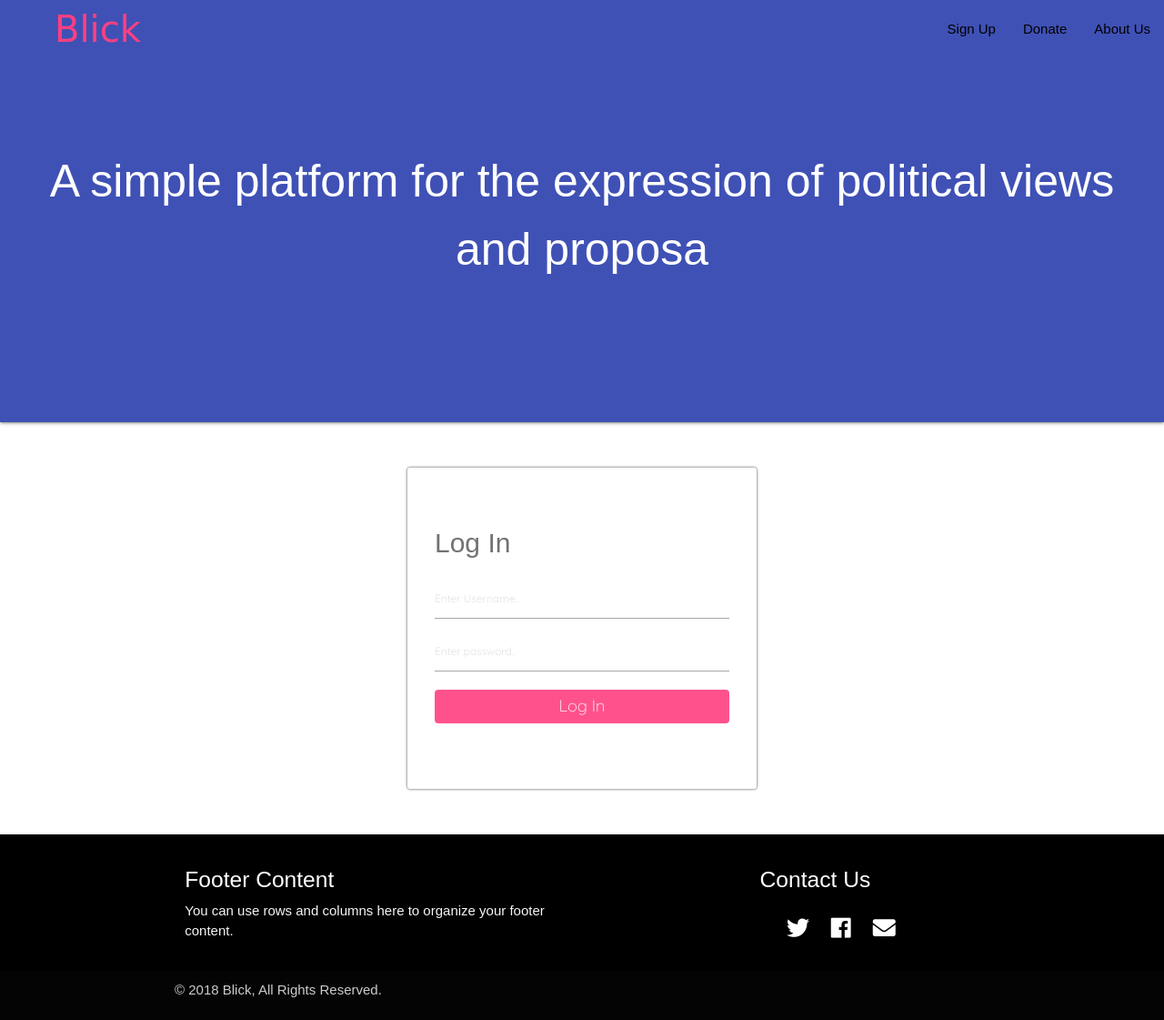
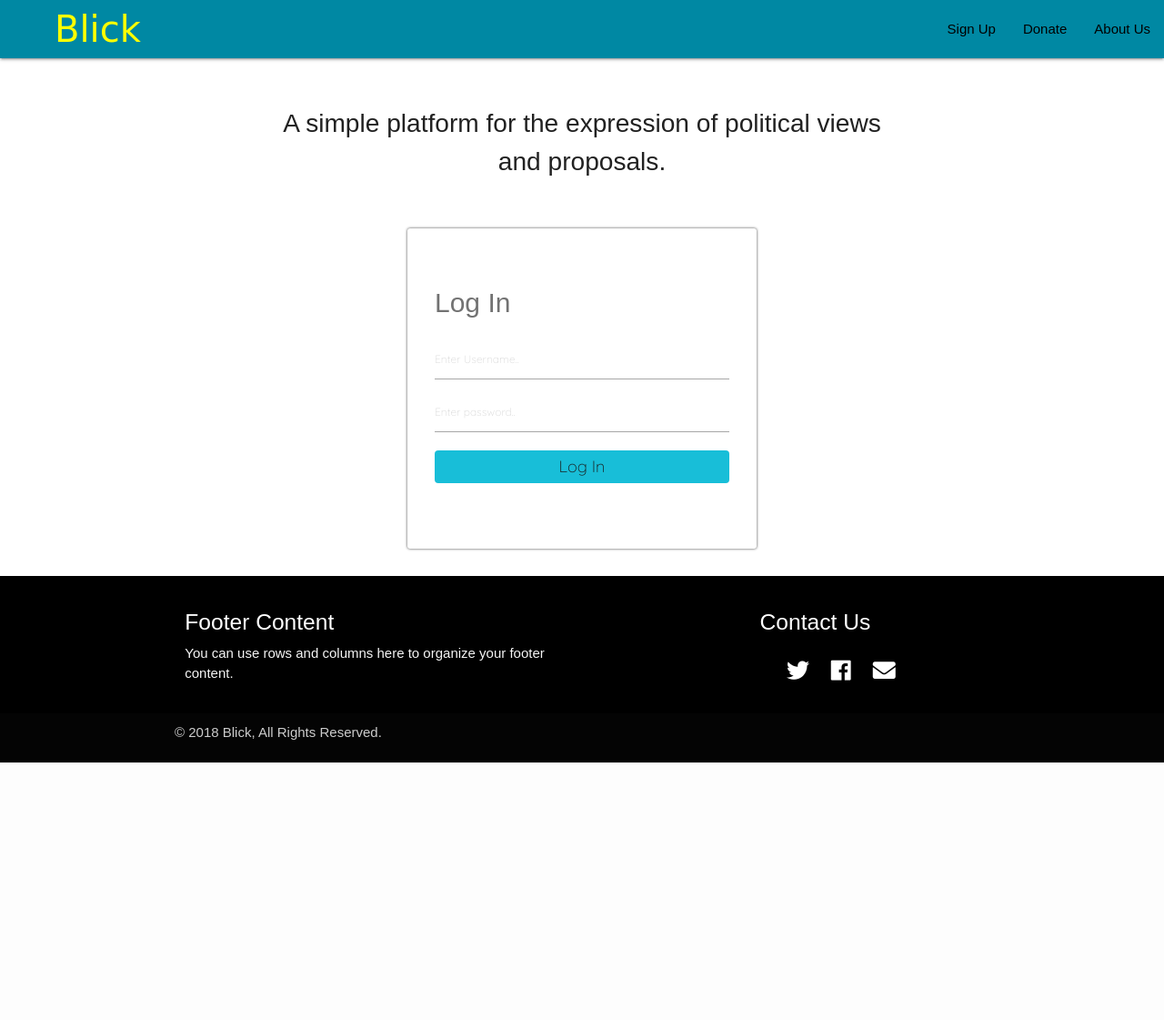
Before and after one commit to MichaelGee/Blick, a PHP site: page /Blick/html/index.php in a window 1280 px wide. Shown: the whole page at 91% size. After the commit the page ends 838 px from the top, so only its background shows below. Run offline with PHP 8.4, Linux system fonts and the light colour scheme; some libraries are stand-ins or nearby versions; some web fonts are replaced.

Commit message:
improved some UI color

```diff
--- a/css/index.css
+++ b/css/index.css
@@ -18,12 +18,16 @@ body{
     font-size: 40px !important;
     margin-left: 60px !important;
     font-family: 'Gugi', cursive !important;
-    color: #ff4081 !important;
+    color: #FFFF00 !important;
 }
 
+nav .sidenav-trigger i{
+    color: white !important;
+    line-height: 36px !important;
+}
 
 .nav-wrapper{
-    background: #3f51b5;
+    background: #0088a3 !important;
 }
 
 nav, ul, a{
@@ -34,38 +38,9 @@ nav, ul, a{
 
 #intro{
     text-align: center;
-    margin-top: 5%;
-    margin-bottom: 15%;
-    font-size:50px;
+    margin: 4%;
+    font-size: 1.875em;
     font-family: 'Khula', sans-serif !important;
-}
-
-#card{
-    width: 100% !important;
-    padding: 0;
-}
-.card-panel{
-    margin: 0 !important;
-    border-radius: 0 !important;
-    background: #3f51b5 !important;
-    height: 400px;
-    color: white !important;
-}
-
-
-.text{
-    width: 100%;
-    text-align: center;
-    height:30px;
-    padding-top: 12px;
-}
-
-
-.text.dash{
-    display: inline-block;
-    height: 3px;
-    background-color:#66ffcc;
-    animation: blink .8s infinite linear;
 }
 
 
@@ -93,7 +68,7 @@ nav, ul, a{
     opacity: .9;
     padding: 2em 2em 4em;
     width: 30%;
-    margin: 50px auto;
+    margin: 30px auto;
     box-shadow: 0 0 3px #222;
     border-radius: 3px;
 }
@@ -129,7 +104,7 @@ input[type="submit"]{
     margin-top: 20px;
     border: .9px;
     border-radius: 4px;
-    background:#3f51b5;
+    background:#00b8d4;
     cursor: pointer;
     border-radius: 10px;
     color: white;
@@ -246,16 +221,16 @@ input[type="password"]{
 
 input[type="text"] focus,
 input[type="password"] focus{
-    border-bottom: .7px solid #0600ff;
+    border-bottom: .7px solid #00b8d4;
 }
 
 #submit, input[type="submit"]{
     padding: 8px;
     border: .9px;
     border-radius: 4px;
-    background:#ff4081;
+    background:#00b8d4;
     cursor: pointer;
-    color: white;
+    color: black;
     font-size: 18px;
     font-family: 'Quicksand', sans-serif;
 }
--- a/html/index.php
+++ b/html/index.php
@@ -21,7 +21,7 @@
 <body>
 
 
-    <nav>
+<nav>
         <div class="nav-wrapper">
           <div class="brand-logo left">Blick</div>
           <a href="#" data-target="mobile-demo" class="sidenav-trigger"><i class="material-icons">menu</i></a>
@@ -32,22 +32,14 @@
           </ul>
         </div>
       </nav>
-
       <ul class="sidenav" id="mobile-demo">
         <li><a href="#">Sign Up</a></li>
         <li><a href="#">Donate</a></li>
         <li><a href="#">About Us</a></li>
       </ul>
 
-      <div class="row">
-        <div id="card" class="col s12 m5">
-          <div class="card-panel">
-            <div id="intro" class="text">
-              <div class="content"></div>
-              <div class="dash"></div>
-            </div>
-          </div>
-        </div>
+      <div id="intro">A simple platform for the expression of political views<br/>
+      and proposals.
       </div>
 
     <div id='form' class="col-sm-12">
```
Also changed, not shown: css/dashboard.css (+8 -7 lines).
